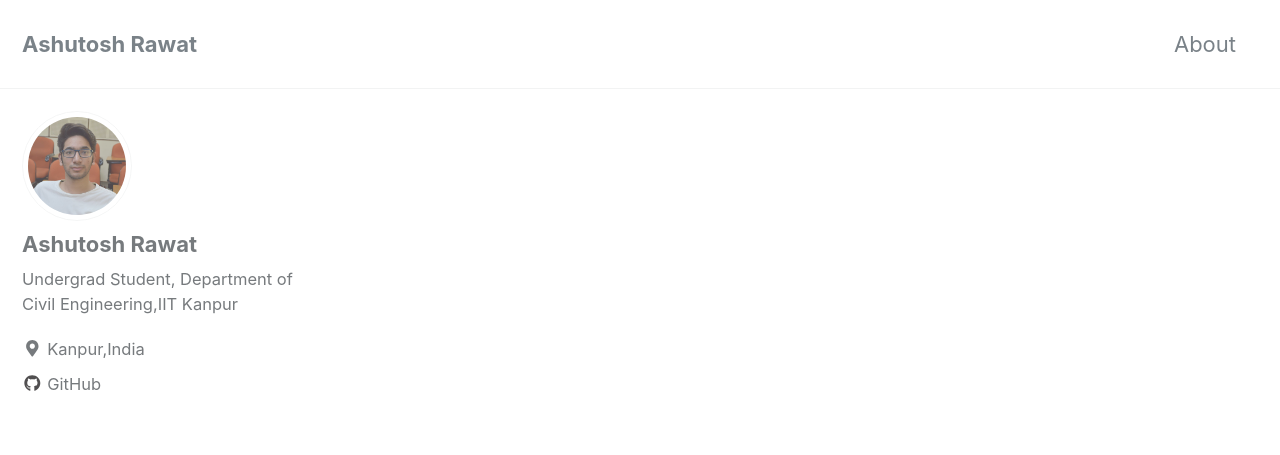
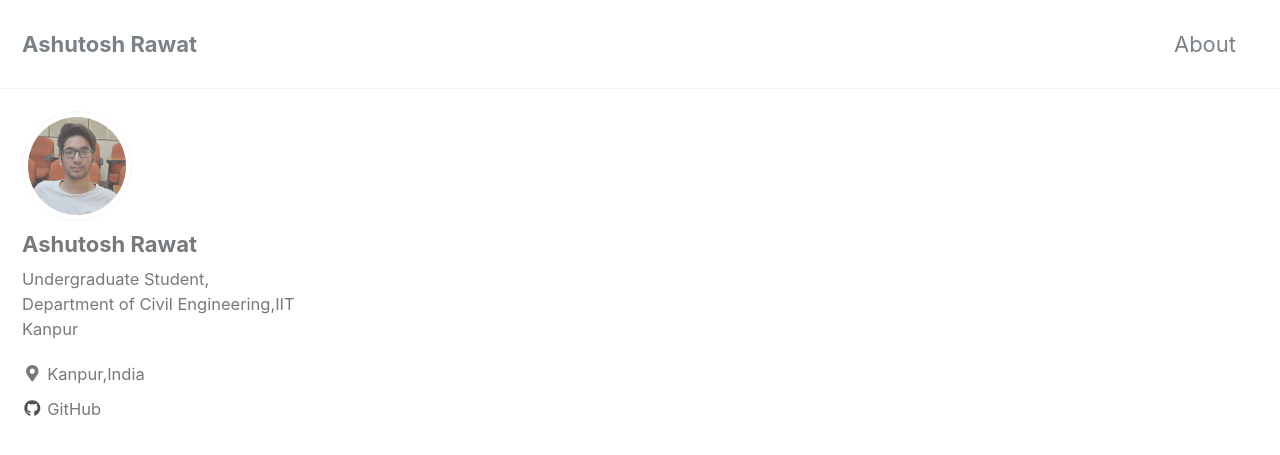
Before and after one commit to ashutoshrawat/ashutoshrawat.github.io, a Jekyll site: the page built from index.html, in a window 1280 px wide and 900 px high. Shown: the top 455 px of the window. Built offline with Jekyll 4.4.1, drawn with Linux system fonts in a browser that asks for light colours; nearby versions of some CDN libraries; the list of posts is cut into pages by our own code; some of the changed lines change nothing that is shown.

```diff
--- a/_config.yml
+++ b/_config.yml
@@ -102,7 +102,7 @@
 author:
   name             : "Ashutosh Rawat"
   avatar           : "/images/profile.jpg" # path of avatar image, e.g. "/assets/images/bio-photo.jpg"
-  bio              : "Undergrad Student,\nDepartment of Civil Engineering,IIT Kanpur"
+  bio              : "Undergraduate Student,\nDepartment of Civil Engineering,IIT Kanpur"
   location         : "Kanpur,India"
   email            :
   uri              :
--- a/index.html
+++ b/index.html
@@ -4,8 +4,4 @@
 header:
   overlay_image: /images/dmitry-pavlov-201603-unsplash.jpg
 	overlay_filter: 0.5 # same as adding an opacity of 0.5 to a black background
-  caption: "overlay_filter: 0.5 # same as adding an opacity of 0.5 to a black background"
-  caption: "Photo credit: [**Unsplash**](https://unsplash.com)"
-  cta_label: "More Info"
-  cta_url: "https://unsplash.com"
 ---
```
